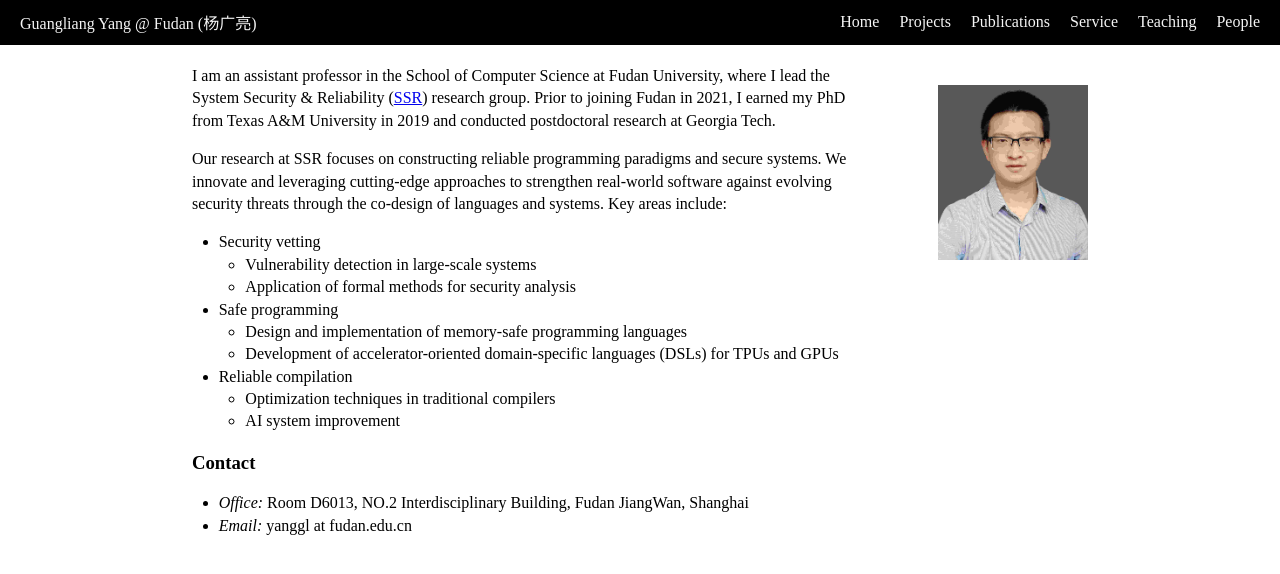
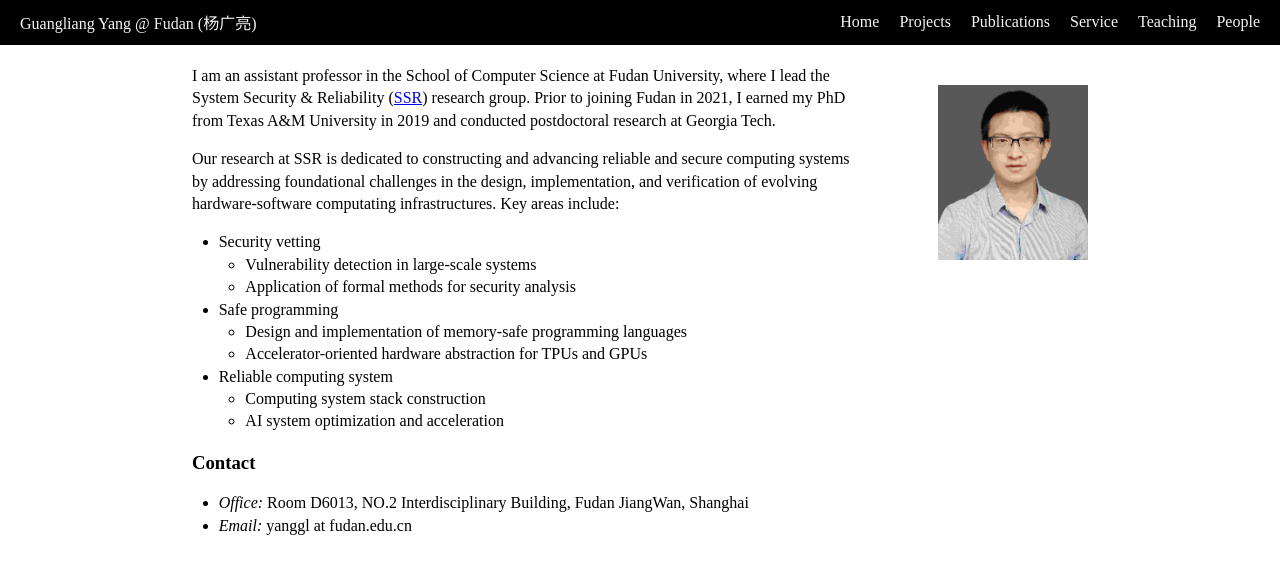
Before and after one commit to yang-guangliang/yang-guangliang.github.io, a Jekyll site: the page built from index.md, in a window 1280 px wide. Shown: the top 574 px of the page. Built offline with Jekyll 4.4.1, drawn with Linux system fonts in a browser that asks for light colours.

Commit message:
Update index.md

```diff
--- a/index.md
+++ b/index.md
@@ -9,17 +9,17 @@ title: home
 
 I am an assistant professor in the School of Computer Science at Fudan University, where I lead the System Security & Reliability ([SSR](https://gitee.com/fudan-csr)) research group. Prior to joining Fudan in 2021, I earned my PhD from Texas A&M University in 2019 and conducted postdoctoral research at Georgia Tech.
 
-Our research at SSR focuses on constructing reliable programming paradigms and secure systems. We innovate and leveraging cutting-edge approaches to strengthen real-world software against evolving security threats through the co-design of languages and systems. Key areas include:
+Our research at SSR is dedicated to constructing and advancing reliable and secure computing systems by addressing foundational challenges in the design, implementation, and verification of evolving hardware-software computating infrastructures. Key areas include:
 
 - Security vetting
    - Vulnerability detection in large-scale systems
    - Application of formal methods for security analysis
 - Safe programming
    - Design and implementation of memory-safe programming languages
-   - Development of accelerator-oriented domain-specific languages (DSLs) for TPUs and GPUs
-- Reliable compilation
-   - Optimization techniques in traditional compilers
-   - AI system improvement
+   - Accelerator-oriented hardware abstraction for TPUs and GPUs
+- Reliable computing system
+   - Computing system stack construction
+   - AI system optimization and acceleration
 
 ### Contact
 
```
